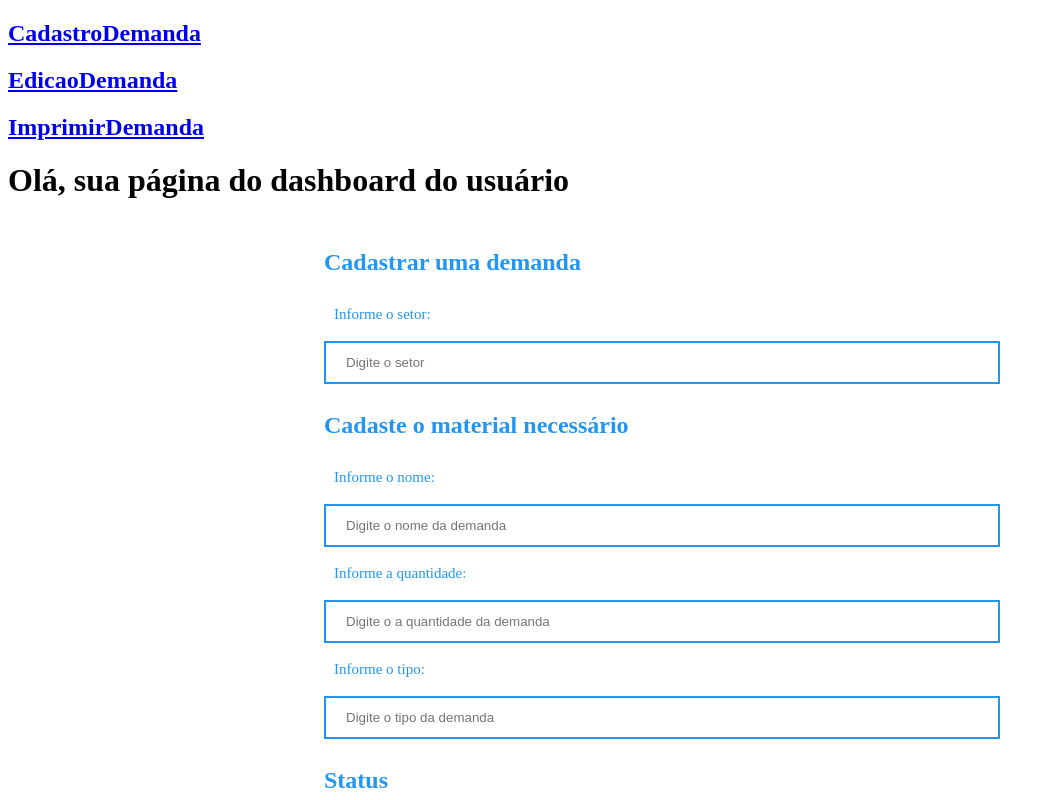
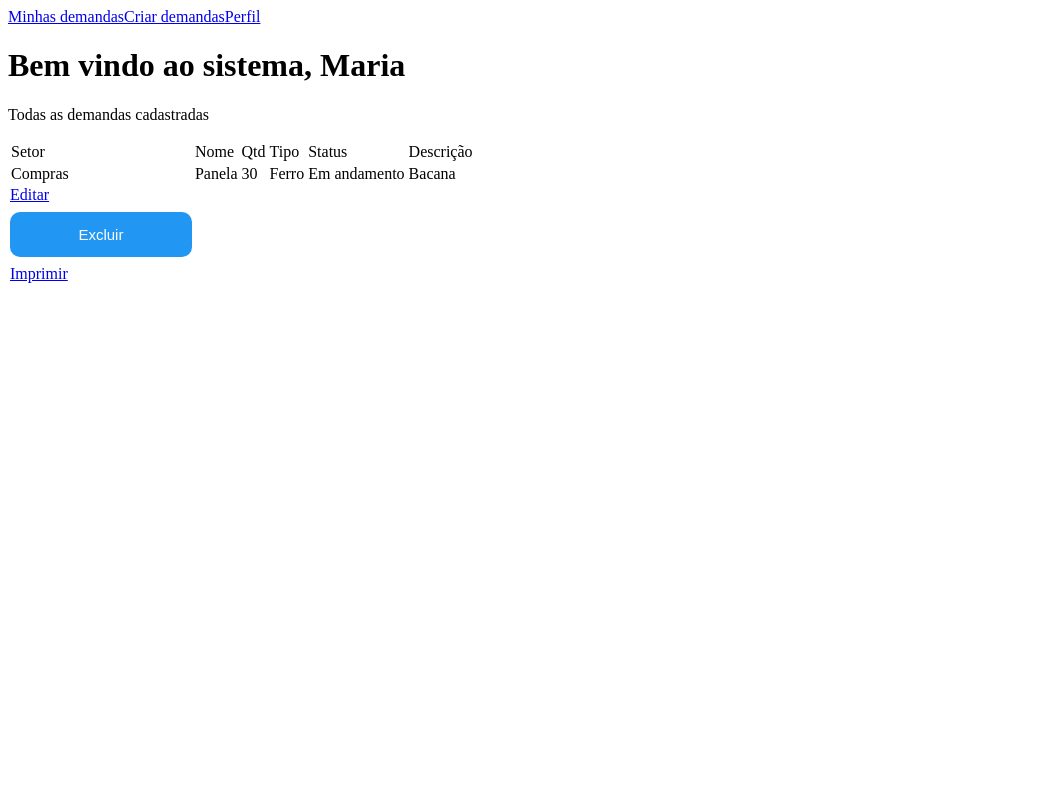
Before and after one commit to tainamiranda2/sistemaDeDemandas, a React (Vite) app: page /usuario in a window 1280 px wide. Shown: the top 800 px of the page, without its empty margins (0-1055 px from the left). Built offline with nearby package versions, Linux system fonts and the light colour scheme.

Commit message:
Alterações feitas, exceto as do useState,useNavigate e o css

```diff
--- a/src/router.jsx
+++ b/src/router.jsx
@@ -14,6 +14,7 @@ import {DemandasExecutadas} from './views/colaborador/DemandasExecutadas';
 import {EnvioDemandaPendente} from './views/colaborador/EnvioDemandaPendente';
 import {DashboardUsuario} from './views/usuario/dashboardUsuario';
 import {CadastroDemanda} from './views/usuario/CadastroDemanda';
+import {Perfil} from "./views/usuario/Perfil";
 import {EdicaoDemanda} from './views/usuario/EdicaoDemanda';
 import {ImprimirDemanda} from './views/usuario/ImprimirDemanda';
 
@@ -36,6 +37,7 @@ export const Router=()=>{
           <Route path='/colaborador/EnvioDemandaPendente/:id' element={<EnvioDemandaPendente/>}/>
           <Route path='/usuario' element={<DashboardUsuario/>}/>
           <Route path='/usuario/CadastroDemanda' element={<CadastroDemanda/>}/>
+          <Route path='/usuario/Perfil' element={<Perfil/>}/>
           <Route path='/usuario/EdicaoDemanda/:id' element={<EdicaoDemanda/>}/>
           <Route path='/usuario/ImprimirDemanda/:id' element={<ImprimirDemanda/>}/>
 
--- a/src/views/usuario/CadastroDemanda.jsx
+++ b/src/views/usuario/CadastroDemanda.jsx
@@ -1,27 +1,38 @@
 import React from 'react';
 import Input from "../../components/input/Input";
-import Card from '../../components/card/Card';
+import {Link} from "react-router-dom";
+
 
 export const CadastroDemanda =()=>{
+
     const ValidarForm=async e=>{
         e.preventDeafault();
         console.log("Voçê clicou em enviar");
     }
     return (
         <div>
-            <Card text="Sair" to="../../usuario"/>
-            <h1>Olá, sua página de cadastro da demanda</h1>
+            <nav>
+             <Link to = "/usuario">Minhas demandas</Link>
+             <Link to = "/usuario/CadastroDemanda">Criar demandas</Link>
+             <Link to = "/usuario/Perfil">Perfil</Link>
+             <Link to = "/usuario">Voltar</Link>
+
+            </nav>
+
+            <h1>Bem vindo ao sistema, Maria</h1>
             <form onSubmit={ValidarForm}>
-                <div>
+                <div className='form-corpo'>
 
                     <h2>Cadastrar uma demanda</h2>
-                    <Input text="Informe o nome: " type="text" name="nome" placeholder="Digite o nome da demanda" required/>
-                    <Input text="Informe a quantidade: " name="quantidade" type="number" placeholder="Digite o a quantidade da demanda" required/>
-                    <Input text="Informe o tipo: " type="text" name="tipo" placeholder="Digite o tipo da demanda" required/>
+                    <Input text="Nome: " type="text" name="nome" placeholder="Digite o nome da demanda" required/>
+                    <Input text="QTD: " name="qtd" type="number" placeholder="Digite o a quantidade da demanda" required/>
+                    <Input text="Tipo: " type="text" name="tipo" placeholder="Digite o tipo da demanda" required/>
+                    <Input text="Descrição: " type="text" name="descricao" placeholder="Digite a digite" required/>
 
 
                 </div>
-                <button>Confimar</button>
+                <button>Confimar solicitação</button>
+
 
 
 
--- a/src/views/usuario/EdicaoDemanda.jsx
+++ b/src/views/usuario/EdicaoDemanda.jsx
@@ -1,6 +1,6 @@
 import React from 'react';
 import Input from "../../components/input/Input";
-import Card from '../../components/card/Card';
+import { Link } from 'react-router-dom';
 
 export const EdicaoDemanda =()=>{
     const ValidarForm=async e=>{
@@ -9,18 +9,25 @@ export const EdicaoDemanda =()=>{
     }
     return (
         <div>
-            <Card text="Sair" to="../../usuario"/>
-            <h1>Olá, sua página de edição da demanda</h1>
+            <nav>
+             <Link to = "/usuario">Voltar</Link>
+
+            </nav>
+
             <form onSubmit={ValidarForm}>
-                <div>
+                <div className='form-corpo'>
                     <h2>Editar uma  demanda</h2>
-                    <Input text="Informe o nome: " type="text" name="nome" placeholder="Digite o nome da demanda" required/>
-                    <Input text="Informe a quantidade: " name="quantidade" type="number" placeholder="Digite o a quantidade da demanda" required/>
-                    <Input text="Informe o tipo: " type="text" name="tipo" placeholder="Digite o tipo da demanda" required/>
+                    <Input text="Nome: " type="text" name="nome" placeholder="Digite o nome da demanda" required/>
+                    <Input text="Descrição da demanda: " name="descrição" type="text" placeholder="Digite a descrição da demanda" required/>
+                    <Input text="Tipo: " type="text" name="tipo" placeholder="Digite o tipo da demanda" required/>
+                    <Input text="QTD: " name="quantidade" type="number" placeholder="Digite o a quantidade da demanda" required/>
 
 
                 </div>
-                <button>Confimar</button>
+                <div className='form-justo'>
+                  <button>Confirmar</button>
+                  <button className='cancel'>Cancelar</button>
+                </div>
 
 
 
--- a/src/views/usuario/ImprimirDemanda.jsx
+++ b/src/views/usuario/ImprimirDemanda.jsx
@@ -1,6 +1,6 @@
 import React from 'react';
 import Input from "../../components/input/Input";
-import Card from '../../components/card/Card';
+import { Link } from 'react-router-dom';
 
 
 export const ImprimirDemanda =()=>{
@@ -11,18 +11,26 @@ export const ImprimirDemanda =()=>{
     }
     return (
         <div>
-            <Card text="Sair" to="../../usuario"/>
-            <h1>Olá, sua página de imprimir demanda</h1>
+            <nav>
+              <Link to = "/usuario">Voltar</Link>
+
+            </nav>
+
             <form onSubmit={ValidarForm}>
-              <div>
+              <div className='form-corpo'>
                 <h2>Demanda impressa</h2>
-                <Input text="Informe o nome: " type="text" name="nome" placeholder="Digite o nome da demanda" required/>
-                <Input text="Informe a quantidade: " name="quantidade" type="number" placeholder="Digite o a quantidade da demanda" required/>
-                <Input text="Informe o tipo: " type="text" name="tipo" placeholder="Digite o tipo da demanda" required/>
-                <Input text="Informe o motivo da demanda: " type="text" name="motivo_da_demanda" placeholder="Digite o motivo da demanda"/>
+                <Input text="Nome: " type="text" name="nome" placeholder="Digite o nome da demanda" required/>
+                <Input text="QTD: " name="quantidade" type="number" placeholder="Digite o a quantidade da demanda" required/>
+                <Input text="Tipo: " type="text" name="tipo" placeholder="Digite o tipo da demanda" required/>
+
 
               </div>
-              <button>Confirmar</button>
+              <div className='form-justo'>
+                <button>Confirmar</button>
+                <button className='cancel'>Cancelar</button>
+              </div>
+
+
             </form>
         </div>
 
--- /dev/null
+++ b/src/views/usuario/Perfil.jsx
@@ -0,0 +1,44 @@
+import React from "react";
+import Input from "../../components/input/Input";
+import { Link } from "react-router-dom";
+
+export const Perfil=()=>{
+    const ValidarForm=async e=>{
+        e.preventDeafault();
+        console.log("Voçê clicou em enviar");
+    }
+    return (
+        <div>
+            <nav>
+             <Link to = "/usuario">Voltar</Link>
+
+            </nav>
+
+
+            <form onSubmit={ValidarForm}>
+
+                 <div className='form-corpo'>
+                    <h2>Editar perfil</h2>
+                    <Input text="Nome do colaborador: " type="text" name="nomeColaborador" placeholder="Digite o nome do colaborador" required/>
+                    <Input text="Email: " name="email" type="email" placeholder="Digite o email" required/>
+                    <Input text="Senha: " type="password" name="senha" placeholder="Digite a senha" required/>
+                    <Input text="Confirmar senha : " type="password" name="confirmarSenha" placeholder="Digite a senha novamente" required/>
+                 </div>
+
+
+
+
+                 <div className='form-justo'>
+                  <button>Confirmar</button>
+                  <button className='cancel'>Cancelar</button>
+                 </div>
+
+
+
+            </form>
+
+        </div>
+
+
+    )
+}
--- a/src/views/usuario/dashboardUsuario.jsx
+++ b/src/views/usuario/dashboardUsuario.jsx
@@ -1,42 +1,48 @@
 import React from "react";
-import Input from "../../components/input/Input";
-import Card from "../../components/card/Card";
+import { Link } from "react-router-dom";
+import { useState } from "react";
+export const DashboardUsuario=()=>{
+    const [setor,setSetor]=useState('compras');
+    const [name,setName]=useState('panela');
+    const [qtd,setQtd]=useState('12');
+    const [tipo,setTipo]=useState("ferro");
+    const [status,setStatus]=useState('em andamento');
+    const [descricao,setDescricao]=useState('bacana');
+    return(
+      <div>
+        <nav>
+          <Link to = "/usuario">Minhas demandas</Link>
+          <Link to = "/usuario/CadastroDemanda">Criar demandas</Link>
+          <Link to = "/usuario/Perfil">Perfil</Link>
+        </nav>
+        <h1>Bem vindo ao sistema, Maria</h1>
+        <p>Todas as demandas cadastradas</p>
 
+        <table>
+          <tr>
+            <td>Setor</td>
+            <td>Nome</td>
+            <td>Qtd</td>
+            <td>Tipo</td>
+            <td>Status</td>
+            <td>Descrição</td>
 
-export const DashboardUsuario=()=>{
-    const ValidarForm=async e=>{
-      e.preventDeafault();
-      console.log("Voçê clicou em enviar");
-    }
-    return(
+          </tr>
+          <tr>
+            <td>Compras</td>
+            <td>Panela</td>
+            <td>30</td>
+            <td>Ferro</td>
+            <td>Em andamento</td>
+            <td>Bacana</td>
 
-      <div>
-        <Card text="CadastroDemanda" to="/usuario/CadastroDemanda"/>
-        <Card text="EdicaoDemanda" to="/usuario/EdicaoDemanda/1"/>
-        <Card text="ImprimirDemanda" to="/usuario/ImprimirDemanda/1"/>
-        <h1>Olá, sua página do dashboard do usuário</h1>
-        <form onSubmit={ValidarForm}>
-                <div>
-                    <h2>Cadastrar uma demanda</h2>
-                    <Input text="Informe o setor: " type="text" name="setor" placeholder="Digite o setor" required/>
-                </div>
-                <div>
-                    <h2>Cadaste o material necessário</h2>
-                    <Input text="Informe o nome: " type="text" name="nome" placeholder="Digite o nome da demanda" required/>
-                    <Input text="Informe a quantidade: " name="quantidade" type="number" placeholder="Digite o a quantidade da demanda" required/>
-                    <Input text="Informe o tipo: " type="text" name="tipo" placeholder="Digite o tipo da demanda" required/>
+          </tr>
+          <Link className="editarDemanda" to="/usuario/EdicaoDemanda/1">Editar</Link>
+          <button className="excluirDemanda" >Excluir</button>
+          <Link className="imprimirDemanda" to="/usuario/ImprimirDemanda/1">Imprimir</Link>
 
-                </div>
-                <div>
-                    <h2>Status</h2>
-                    <Input  text="Em andamento" type="radio" name="status" value="Em andamento" checked required/>
-                    <Input  text="Concluída" type="radio" name="status" value="Concluída" required/>
-                </div>
-                <button>Concluir solicitação</button>
+        </table>
 
-
-
-        </form>
       </div>
 
     )
```
